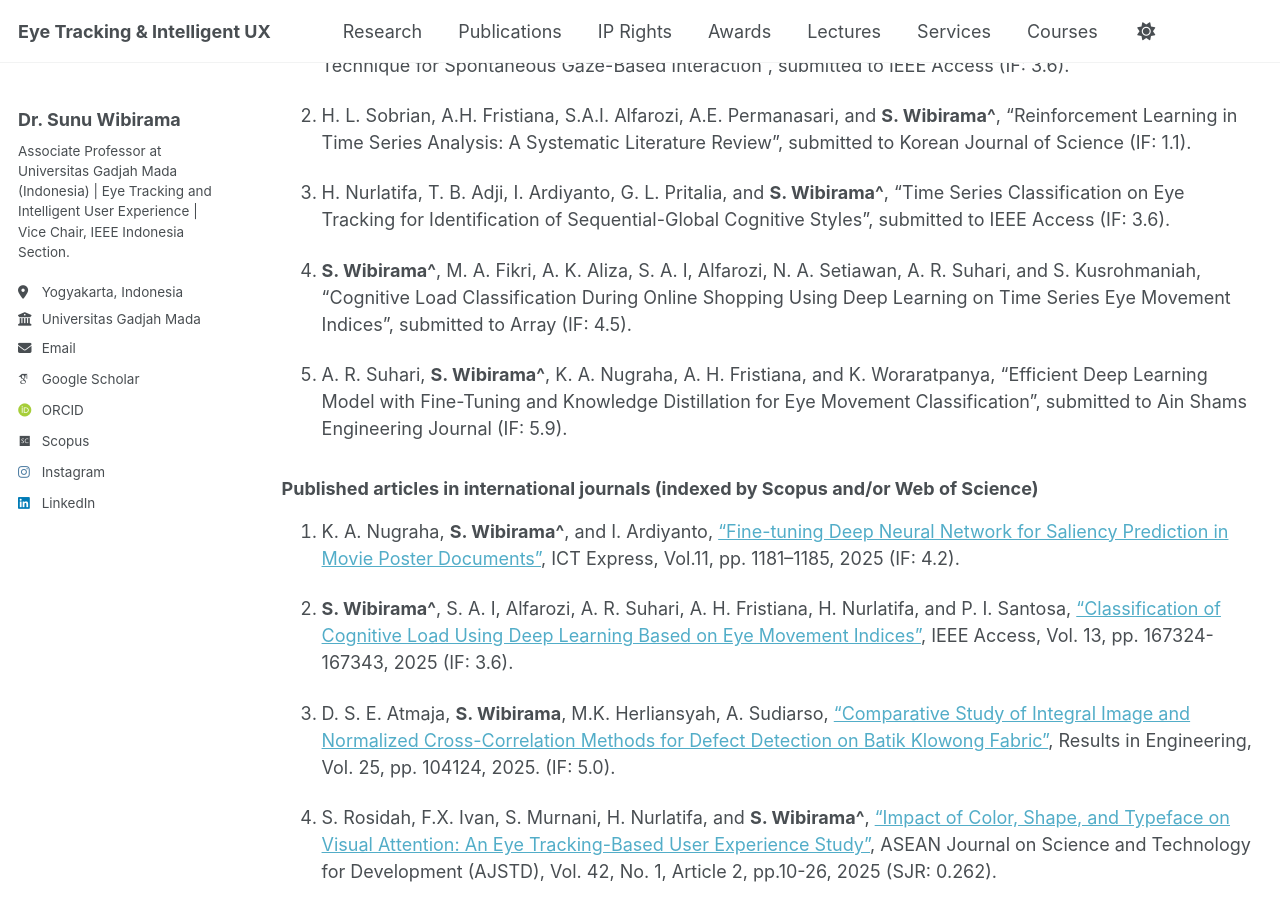
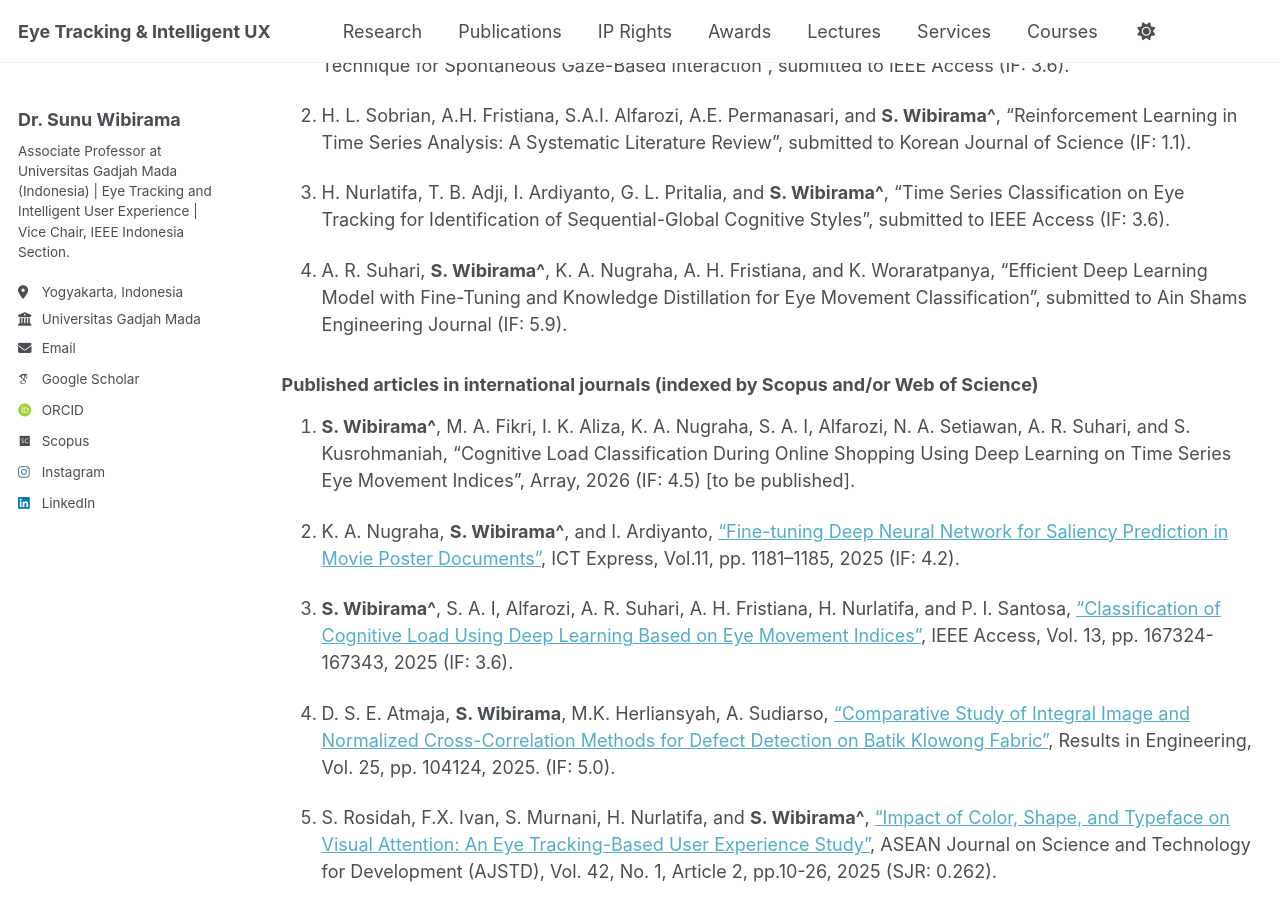
Before and after one commit to wibirama/wibirama.github.io, a Jekyll site: the page built from _pages/allpublications.md, in a window 1280 px wide and 900 px high, scrolled down 508 px. Built offline with Jekyll 4.4.1, drawn with Linux system fonts in a browser that asks for light colours; emoji names are drawn with the system emoji font; some web fonts are replaced; a script that is not in the unit is left out.

Commit message:
Update allpublications.md

```diff
--- a/_pages/allpublications.md
+++ b/_pages/allpublications.md
@@ -27,62 +27,62 @@ Journal articles
 
 3. H. Nurlatifa, T. B. Adji, I. Ardiyanto, G. L. Pritalia, and **S. Wibirama^**, "Time Series Classification on Eye Tracking for Identification of Sequential-Global Cognitive Styles", submitted to IEEE Access (IF: 3.6).
 
-4. **S. Wibirama^**, M. A. Fikri, A. K. Aliza, S. A. I, Alfarozi, N. A. Setiawan, A. R. Suhari, and S. Kusrohmaniah, "Cognitive Load Classification During Online Shopping Using Deep Learning on Time Series Eye Movement Indices", submitted to Array (IF: 4.5).
-
-5. A. R. Suhari, **S. Wibirama^**, K. A. Nugraha, A. H. Fristiana, and K. Woraratpanya, "Efficient Deep Learning Model with Fine-Tuning and Knowledge Distillation for Eye Movement Classification", submitted to Ain Shams Engineering Journal (IF: 5.9).
+4. A. R. Suhari, **S. Wibirama^**, K. A. Nugraha, A. H. Fristiana, and K. Woraratpanya, "Efficient Deep Learning Model with Fine-Tuning and Knowledge Distillation for Eye Movement Classification", submitted to Ain Shams Engineering Journal (IF: 5.9).
 
 
 
 
 ### Published articles in international journals (indexed by Scopus and/or Web of Science)
 
-1. K. A. Nugraha, **S. Wibirama^**, and I. Ardiyanto, ["Fine-tuning Deep Neural Network for Saliency Prediction in Movie Poster Documents"](https://doi.org/10.1016/j.icte.2025.09.008), ICT Express, Vol.11, pp. 1181–1185, 2025 (IF: 4.2).
+1. **S. Wibirama^**, M. A. Fikri, I. K. Aliza, K. A. Nugraha, S. A. I, Alfarozi, N. A. Setiawan, A. R. Suhari, and S. Kusrohmaniah, "Cognitive Load Classification During Online Shopping Using Deep Learning on Time Series Eye Movement Indices", Array, 2026 (IF: 4.5) [to be published].
 
-2.  **S. Wibirama^**, S. A. I, Alfarozi, A. R. Suhari, A. H. Fristiana, H. Nurlatifa, and P. I. Santosa, ["Classification of Cognitive Load Using Deep Learning Based on Eye Movement Indices"](https://doi.org/10.1109/ACCESS.2025.3613292), IEEE Access, Vol. 13, pp. 167324-167343, 2025 (IF: 3.6).
+2. K. A. Nugraha, **S. Wibirama^**, and I. Ardiyanto, ["Fine-tuning Deep Neural Network for Saliency Prediction in Movie Poster Documents"](https://doi.org/10.1016/j.icte.2025.09.008), ICT Express, Vol.11, pp. 1181–1185, 2025 (IF: 4.2).
 
-3. D. S. E. Atmaja, **S. Wibirama**, M.K. Herliansyah, A. Sudiarso, ["Comparative Study of Integral Image and Normalized Cross-Correlation Methods for Defect Detection on Batik Klowong Fabric"](https://doi.org/10.1016/j.rineng.2025.104124),  Results in Engineering, Vol. 25, pp. 104124, 2025. (IF: 5.0).
+3.  **S. Wibirama^**, S. A. I, Alfarozi, A. R. Suhari, A. H. Fristiana, H. Nurlatifa, and P. I. Santosa, ["Classification of Cognitive Load Using Deep Learning Based on Eye Movement Indices"](https://doi.org/10.1109/ACCESS.2025.3613292), IEEE Access, Vol. 13, pp. 167324-167343, 2025 (IF: 3.6).
 
-4. S. Rosidah, F.X. Ivan, S. Murnani, H. Nurlatifa, and **S. Wibirama^**, ["Impact of Color, Shape, and Typeface on Visual Attention: An Eye Tracking-Based User Experience Study"](https://ajstd.ubd.edu.bn/journal/vol42/iss1/2), ASEAN Journal on Science and Technology for Development (AJSTD), Vol. 42, No. 1, Article 2, pp.10-26, 2025 (SJR: 0.262).
+4. D. S. E. Atmaja, **S. Wibirama**, M.K. Herliansyah, A. Sudiarso, ["Comparative Study of Integral Image and Normalized Cross-Correlation Methods for Defect Detection on Batik Klowong Fabric"](https://doi.org/10.1016/j.rineng.2025.104124),  Results in Engineering, Vol. 25, pp. 104124, 2025. (IF: 5.0).
 
-5. A. H. Fristiana, S.A.I Alfarozi, A.E. Permansari, M. Pratama, **S. Wibirama^**, ["A Survey on Hyperparameters Optimization of Deep Learning for Time Series Classification"](https://doi.org/10.1109/ACCESS.2024.3516198),  IEEE Access, Vol.12, pp. 191162-191198, 2024 (IF: 3.4).
+5. S. Rosidah, F.X. Ivan, S. Murnani, H. Nurlatifa, and **S. Wibirama^**, ["Impact of Color, Shape, and Typeface on Visual Attention: An Eye Tracking-Based User Experience Study"](https://ajstd.ubd.edu.bn/journal/vol42/iss1/2), ASEAN Journal on Science and Technology for Development (AJSTD), Vol. 42, No. 1, Article 2, pp.10-26, 2025 (SJR: 0.262).
 
-6. S. Murnani, N.A. Setiawan, **S. Wibirama^**, ["Robust Object Selection in Spontaneous Gaze-Controlled Application using Exponential Moving Average and Hidden Markov Model"](https://doi.org/10.1109/THMS.2024.3413781), IEEE Transactions on Human-Machine Systems, Vol. 54, No. 5, pp. 485-498, 2024 (IF: 3.5).
+6. A. H. Fristiana, S.A.I Alfarozi, A.E. Permansari, M. Pratama, **S. Wibirama^**, ["A Survey on Hyperparameters Optimization of Deep Learning for Time Series Classification"](https://doi.org/10.1109/ACCESS.2024.3516198),  IEEE Access, Vol.12, pp. 191162-191198, 2024 (IF: 3.4).
 
-7. N. Paeedeh, M. Pratama, **S. Wibirama**, W. Mayer, Z. Cao, and R. Kowalczyk, ["Few-Shot Class Incremental Learning via Robust Transformer Approach"](https://doi.org/10.1016/j.ins.2024.120751), Information Sciences, Vol. 675, No. 120751, 2024 (IF: 8.1).
+7. S. Murnani, N.A. Setiawan, **S. Wibirama^**, ["Robust Object Selection in Spontaneous Gaze-Controlled Application using Exponential Moving Average and Hidden Markov Model"](https://doi.org/10.1109/THMS.2024.3413781), IEEE Transactions on Human-Machine Systems, Vol. 54, No. 5, pp. 485-498, 2024 (IF: 3.5).
 
-8. H. Nurlatifa, R. Hartanto, A. Ataka, and  **S. Wibirama^**, ["Optimum Object Selection Methods for Spontaneous Gaze-Based Interaction with Linear and Circular Trajectories"](https://doi.org/10.1016/j.rineng.2024.101769), Results in Engineering, Vol. 21, pp. 101769, 2024 (IF: 5.0).
+8. N. Paeedeh, M. Pratama, **S. Wibirama**, W. Mayer, Z. Cao, and R. Kowalczyk, ["Few-Shot Class Incremental Learning via Robust Transformer Approach"](https://doi.org/10.1016/j.ins.2024.120751), Information Sciences, Vol. 675, No. 120751, 2024 (IF: 8.1).
 
-9. L. A. Putri, I. Rahman, M. Puspita, S. N. Hidayat, A. B. Dharmawan, A. Rianjanu, **S. Wibirama**, R. Roto, K. Triyana, and H. S. Wasisto, ["Rapid analysis of meat floss origin using a supervised machine learning-based electronic nose towards food authentication"](https://doi.org/10.1038/s41538-023-00205-2), npj Science of Food, Vol. 7, No. 31, pp. 1-15, 2023 (IF: 7.000).
+9. H. Nurlatifa, R. Hartanto, A. Ataka, and  **S. Wibirama^**, ["Optimum Object Selection Methods for Spontaneous Gaze-Based Interaction with Linear and Circular Trajectories"](https://doi.org/10.1016/j.rineng.2024.101769), Results in Engineering, Vol. 21, pp. 101769, 2024 (IF: 5.0).
 
-10. P. V. Yulianandra, S. Murnani, P.I. Santosa, **S. Wibirama^**, ["Observing Cognitive Load During Online Learning with Various Task Complexities: An Eye Tracking Approach"](https://doi.org/10.1504/IJIL.2023.10051446), International Journal of Innovation and Learning, Vol. 34, No. 1, pp. 96-117, 2023 (SJR: 0.226).
+10. L. A. Putri, I. Rahman, M. Puspita, S. N. Hidayat, A. B. Dharmawan, A. Rianjanu, **S. Wibirama**, R. Roto, K. Triyana, and H. S. Wasisto, ["Rapid analysis of meat floss origin using a supervised machine learning-based electronic nose towards food authentication"](https://doi.org/10.1038/s41538-023-00205-2), npj Science of Food, Vol. 7, No. 31, pp. 1-15, 2023 (IF: 7.000).
 
-11. S. Murnani, N.A. Setiawan, **S. Wibirama**, ["Spontaneous Gaze Interaction Based on Smooth Pursuit Eye Movement Using Difference Pattern Approach"](https://doi.org/10.21924/cst.7.1.2022.739), Communications in Science and Technology, Vol. 7, No.1, pp.8-14, 2022 (SJR: 0.277).
+11. P. V. Yulianandra, S. Murnani, P.I. Santosa, **S. Wibirama^**, ["Observing Cognitive Load During Online Learning with Various Task Complexities: An Eye Tracking Approach"](https://doi.org/10.1504/IJIL.2023.10051446), International Journal of Innovation and Learning, Vol. 34, No. 1, pp. 96-117, 2023 (SJR: 0.226).
 
-12. A.E. Permanasari, D.A. Hidayat, **S. Wibirama**, I.S. Sakkinah, and D.R.A. Rambli, ["Development of a hospital virtual tour with virtual reality-based panorama"](https://doi.org/10.1504/IJIL.2021.117218), International Journal of Innovation and Learning, Vol. 30, No. 2, pp.119–131, 2021 (SJR: 0.226).
+12. S. Murnani, N.A. Setiawan, **S. Wibirama**, ["Spontaneous Gaze Interaction Based on Smooth Pursuit Eye Movement Using Difference Pattern Approach"](https://doi.org/10.21924/cst.7.1.2022.739), Communications in Science and Technology, Vol. 7, No.1, pp.8-14, 2022 (SJR: 0.277).
 
-13. **S. Wibirama^**, P. I. Santosa, P. Widyarani, N. Brilianto, W. Hafidh, ["Physical Discomfort and Eye Movements during Arbitrary and Optical Flow-Like Motions in Stereo 3D Contents"](https://doi.org/10.1007/s10055-019-00386-w), Virtual Reality, Vol. 24, pp. 39-51, 2020 (IF: 5.471).
+13. A.E. Permanasari, D.A. Hidayat, **S. Wibirama**, I.S. Sakkinah, and D.R.A. Rambli, ["Development of a hospital virtual tour with virtual reality-based panorama"](https://doi.org/10.1504/IJIL.2021.117218), International Journal of Innovation and Learning, Vol. 30, No. 2, pp.119–131, 2021 (SJR: 0.226).
 
-14. I. Ardiyanto, **S. Wibirama**, F. Nurwanto, ["Sliding Variance and Data Range for Lightweight Sports Activitiy Recognition with Fusion Modalities"](https://doi.org/10.1016/j.jksuci.2018.08.012), Journal of King Saud University-Computer and Information Sciences, Vol. 32, pp. 775-783, 2020 (IF: 9.006).
+14. **S. Wibirama^**, P. I. Santosa, P. Widyarani, N. Brilianto, W. Hafidh, ["Physical Discomfort and Eye Movements during Arbitrary and Optical Flow-Like Motions in Stereo 3D Contents"](https://doi.org/10.1007/s10055-019-00386-w), Virtual Reality, Vol. 24, pp. 39-51, 2020 (IF: 5.471).
 
-15. S. Thiyagarajan, S. N. Rosli, M. Kamal M. A, **S. Wibirama**, ["Tracking The Eye-Mind Relationship of Positive Emotion using Eye Tracking Technique"](https://jamt.utem.edu.my/jamt/article/view/5725),  Journal of Advanced Manufacturing Technology, Vol.13, No.2 (2), 2019 (SJR: 0.146).
+15. I. Ardiyanto, **S. Wibirama**, F. Nurwanto, ["Sliding Variance and Data Range for Lightweight Sports Activitiy Recognition with Fusion Modalities"](https://doi.org/10.1016/j.jksuci.2018.08.012), Journal of King Saud University-Computer and Information Sciences, Vol. 32, pp. 775-783, 2020 (IF: 9.006).
 
-16. S. Thiyagarajan, M. Kamal M. A., **S. Wibirama**, O. Mikami, ["Applying Eye Tracking Device on The Gazing Behaviour and Its Effects on Emotions Attributes"](https://jamt.utem.edu.my/jamt/article/view/5722), Journal of Advanced Manufacturing Technology, Vol.13, No.2 (2), 2019 (SJR: 0.146).
+16. S. Thiyagarajan, S. N. Rosli, M. Kamal M. A, **S. Wibirama**, ["Tracking The Eye-Mind Relationship of Positive Emotion using Eye Tracking Technique"](https://jamt.utem.edu.my/jamt/article/view/5725),  Journal of Advanced Manufacturing Technology, Vol.13, No.2 (2), 2019 (SJR: 0.146).
 
-17. N. H. Baharom, S. R. Aid, M. Kamal M. A., **S. Wibirama**, O. Mikami, ["Exploring The Eye Tracking Data on Human Behaviour on Consumer Merchandise Product"](https://jamt.utem.edu.my/jamt/article/view/5723), Journal of Advanced Manufacturing Technology, Vol.13, No.2 (2), 2019 (SJR: 0.146).
+17. S. Thiyagarajan, M. Kamal M. A., **S. Wibirama**, O. Mikami, ["Applying Eye Tracking Device on The Gazing Behaviour and Its Effects on Emotions Attributes"](https://jamt.utem.edu.my/jamt/article/view/5722), Journal of Advanced Manufacturing Technology, Vol.13, No.2 (2), 2019 (SJR: 0.146).
 
-18. N. H. Baharom, N. Jayabalan, M. Kamal M. A., **S. Wibirama**, ["Positive Emotion Recognition Through Eye Tracking Technology"](https://jamt.utem.edu.my/jamt/article/view/5683), Journal of Advanced Manufacturing Technology, Vol.13, No.2(1), pp.143-152, 2019 (SJR: 0.146).
+18. N. H. Baharom, S. R. Aid, M. Kamal M. A., **S. Wibirama**, O. Mikami, ["Exploring The Eye Tracking Data on Human Behaviour on Consumer Merchandise Product"](https://jamt.utem.edu.my/jamt/article/view/5723), Journal of Advanced Manufacturing Technology, Vol.13, No.2 (2), 2019 (SJR: 0.146).
 
-19. **S. Wibirama^**, I. Ardiyanto, T. Satriya, T. B. Adji, N. A. Setiawan, M. T. Setiawan, ["An Improved Pupil Localization Technique for Real-Time Video-Oculography under Extreme Eyelid Occlusion"](http://www.ijicic.org/ijicic-150423.pdf), International Journal of Innovative Computing, Information and Control, Vol. 15, No. 4, pp. 1547-1563, 2019 (SJR: 0.426).
+19. N. H. Baharom, N. Jayabalan, M. Kamal M. A., **S. Wibirama**, ["Positive Emotion Recognition Through Eye Tracking Technology"](https://jamt.utem.edu.my/jamt/article/view/5683), Journal of Advanced Manufacturing Technology, Vol.13, No.2(1), pp.143-152, 2019 (SJR: 0.146).
 
-20. W. Mahardika, **S. Wibirama^**, R. Ferdiana, S. S. Kusumawardani, ["A Novel User Experience Study of Parallax Scrolling using Eye Tracking and User Experience"](http://dx.doi.org/10.18517/ijaseit.8.4.6500), International Journal on Advanced Science, Engineering and Information Technology, Vol. 8, No. 4, pp. 1226-1233, 2018 (SJR: 0.208).
+20. **S. Wibirama^**, I. Ardiyanto, T. Satriya, T. B. Adji, N. A. Setiawan, M. T. Setiawan, ["An Improved Pupil Localization Technique for Real-Time Video-Oculography under Extreme Eyelid Occlusion"](http://www.ijicic.org/ijicic-150423.pdf), International Journal of Innovative Computing, Information and Control, Vol. 15, No. 4, pp. 1547-1563, 2019 (SJR: 0.426).
 
-21. **S. Wibirama^**, H. A. Nugroho, K. Hamamoto, ["Depth Gaze and ECG Based Frequency Dynamics during Motion Sickness in Stereoscopic 3D Movie"](https://doi.org/10.1016/j.entcom.2018.02.003), Entertainment Computing, Vol. 28, pp.117-127, 2018 (IF: 2.072).
+21. W. Mahardika, **S. Wibirama^**, R. Ferdiana, S. S. Kusumawardani, ["A Novel User Experience Study of Parallax Scrolling using Eye Tracking and User Experience"](http://dx.doi.org/10.18517/ijaseit.8.4.6500), International Journal on Advanced Science, Engineering and Information Technology, Vol. 8, No. 4, pp. 1226-1233, 2018 (SJR: 0.208).
 
-22. **S. Wibirama^**, H. A. Nugroho, K. Hamamoto, [“Evaluating 3D Gaze Tracking in Virtual Space: A Computer Graphics Approach”](http://doi.org/10.1016/j.entcom.2017.04.003), Entertainment Computing, Vol. 21, pp.11-17, 2017 (IF: 2.072).
+22. **S. Wibirama^**, H. A. Nugroho, K. Hamamoto, ["Depth Gaze and ECG Based Frequency Dynamics during Motion Sickness in Stereoscopic 3D Movie"](https://doi.org/10.1016/j.entcom.2018.02.003), Entertainment Computing, Vol. 28, pp.117-127, 2018 (IF: 2.072).
 
-23. **S.Wibirama^** and K. Hamamoto, [“3D Gaze Tracking on Stereoscopic Display using Optimized Geometric Method”](http://dx.doi.org/10.1541/ieejeiss.134.345), IEEJ Transactions on Electronics, Information, and Systems, Vol. 134, No. 3, pp. 345-352, 2014 (SJR: 0.154).
+23. **S. Wibirama^**, H. A. Nugroho, K. Hamamoto, [“Evaluating 3D Gaze Tracking in Virtual Space: A Computer Graphics Approach”](http://doi.org/10.1016/j.entcom.2017.04.003), Entertainment Computing, Vol. 21, pp.11-17, 2017 (IF: 2.072).
 
-24. **S. Wibirama^**,  S. Tungjitkusolmun, and C. Pintavirooj, [“Dual-Camera Acquisition for Accurate Measurement of Three-Dimensional Eye Movements”](http://dx.doi.org/10.1002/tee.21845), Transactions on Electrical and Electronic Engineering, Vol.8, No. 3, pp. 238-246, 2013 (IF: 0.923).
+24. **S.Wibirama^** and K. Hamamoto, [“3D Gaze Tracking on Stereoscopic Display using Optimized Geometric Method”](http://dx.doi.org/10.1541/ieejeiss.134.345), IEEJ Transactions on Electronics, Information, and Systems, Vol. 134, No. 3, pp. 345-352, 2014 (SJR: 0.154).
+
+25. **S. Wibirama^**,  S. Tungjitkusolmun, and C. Pintavirooj, [“Dual-Camera Acquisition for Accurate Measurement of Three-Dimensional Eye Movements”](http://dx.doi.org/10.1002/tee.21845), Transactions on Electrical and Electronic Engineering, Vol.8, No. 3, pp. 238-246, 2013 (IF: 0.923).
 
 Conference papers
 ======
```
